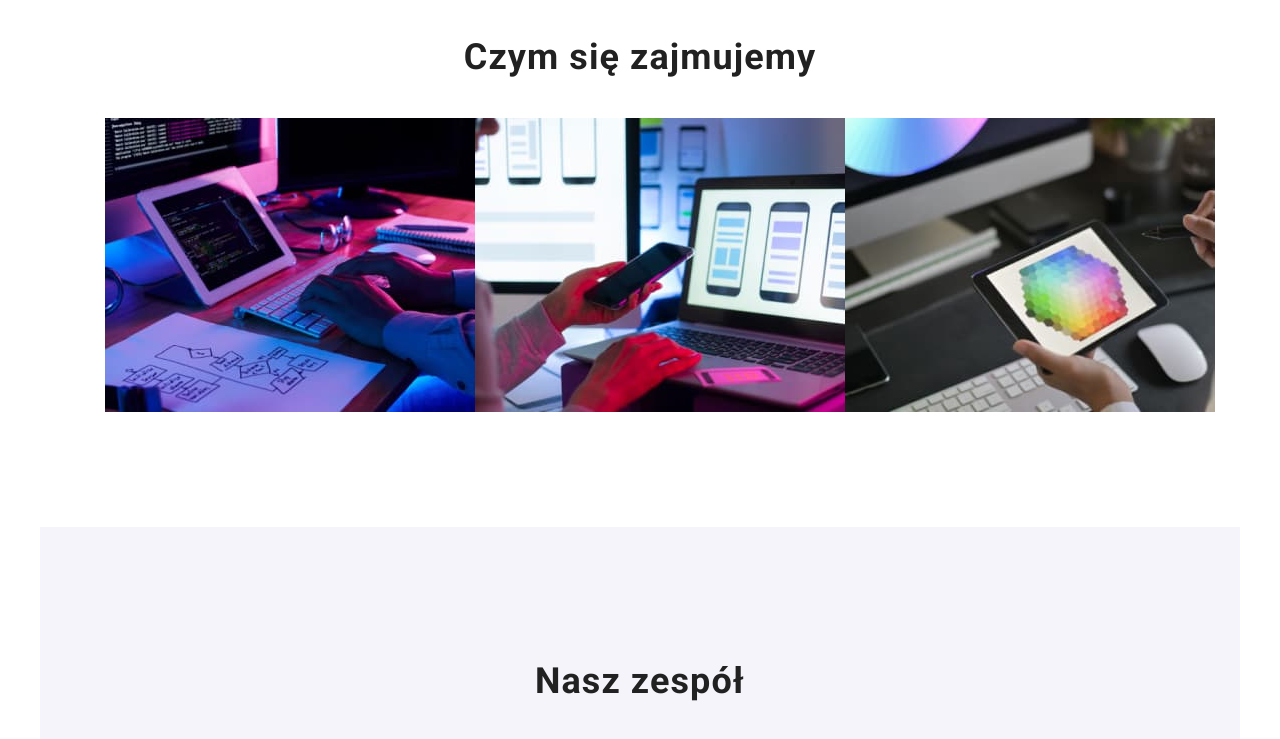
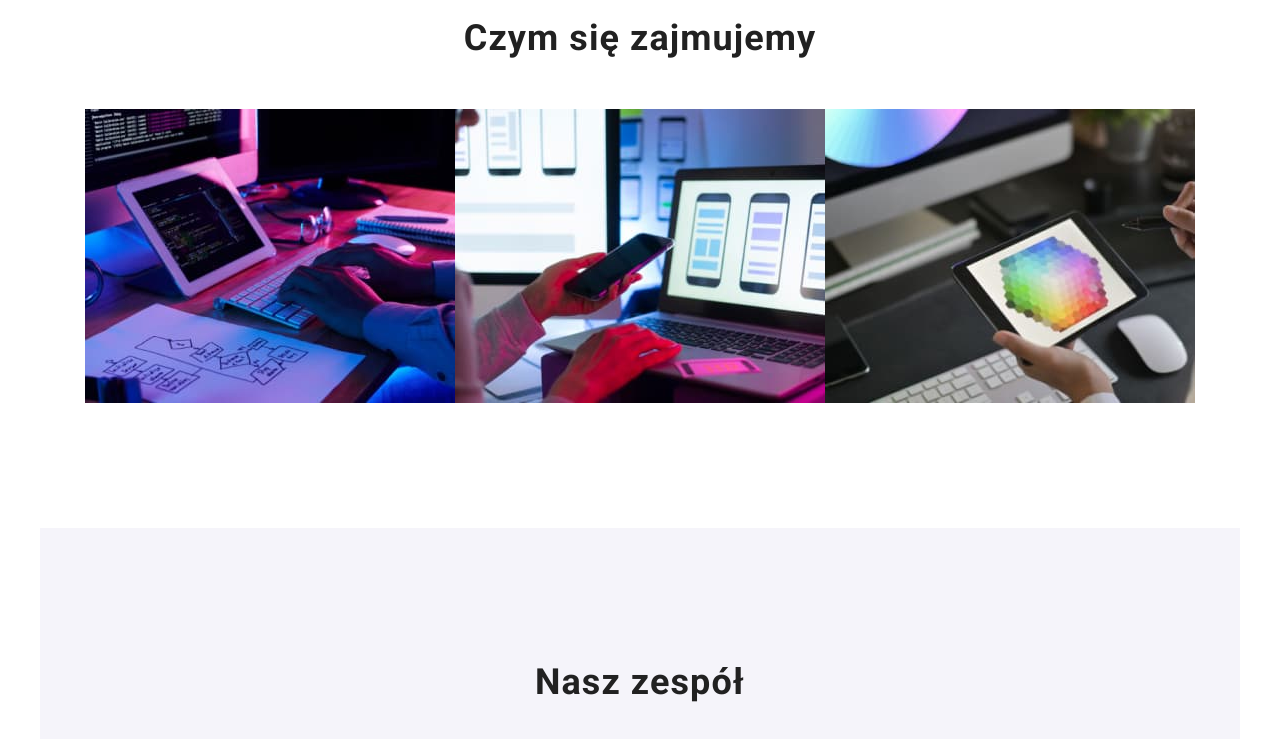
Before and after one commit to MarcinT82/goit-markup-hw-03, a plain HTML site: page index.html in a window 1280 px wide. Shown: the part 820-1559 px from the top of the page. Drawn offline with nearby package versions, Linux system fonts and the light colour scheme.

Commit message:
working-on-portfolio page

```diff
--- a/css/styles.css
+++ b/css/styles.css
@@ -1,6 +1,8 @@
 body {
   font-family: "Roboto", "Raleway", sans-serif;
   color: #212121;
+  max-width: 1200px;
+  margin: 0 auto;
 }
 :root {
   --brand-color: #2196f3;
@@ -10,6 +12,7 @@ body {
   --less-black: #2f303a;
   --white-grey: rgba(255, 255, 255, 0.6);
   --less-white: #f5f4fa;
+  --thin-line: #ececec;
 }
 .background-header {
   background-color: var(--white);
@@ -18,10 +21,11 @@ body {
   display: flex;
   justify-content: space-around;
   align-items: center;
+  margin-bottom: 0px;
+  border: 1px solid var(--thin-line);
 }
 .container {
   width: 1200px;
-  margin: 0 auto;
 }
 .logo-navigation {
   display: flex;
@@ -264,6 +268,12 @@ body {
   display: flex;
   justify-content: center;
 }
+.display-three {
+  display: flex;
+  justify-content: center;
+  padding: 10px;
+}
 .section {
-  padding: 94px;
+  padding-top: 94px;
+  padding-bottom: 94px;
 }
--- a/index.html
+++ b/index.html
@@ -94,7 +94,7 @@
           </li>
         </ul>
         <h2 class="second-section-second-text">Czym się zajmujemy</h2>
-        <ul class="dots display">
+        <ul class="dots display-three">
           <li>
             <img
               src="images/img1.jpg"
@@ -122,7 +122,8 @@
         </ul>
       </section>
       <section class="section third-section container">
-        <h2 class="third-section-heading">Nasz zespół</h2>
+        <div><h2 class="third-section-heading">Nasz zespół</h2></div>
+
         <div>
           <ul class="dots display">
             <li>
@@ -185,7 +186,7 @@
         </div>
       </section>
     </main>
-    <footer class="background-footer">
+    <footer class="background-footer container">
       <a class="logotype-webstudio-footer" href="#"
         ><span class="logotype-web">Web</span>Studio</a
       >
```
